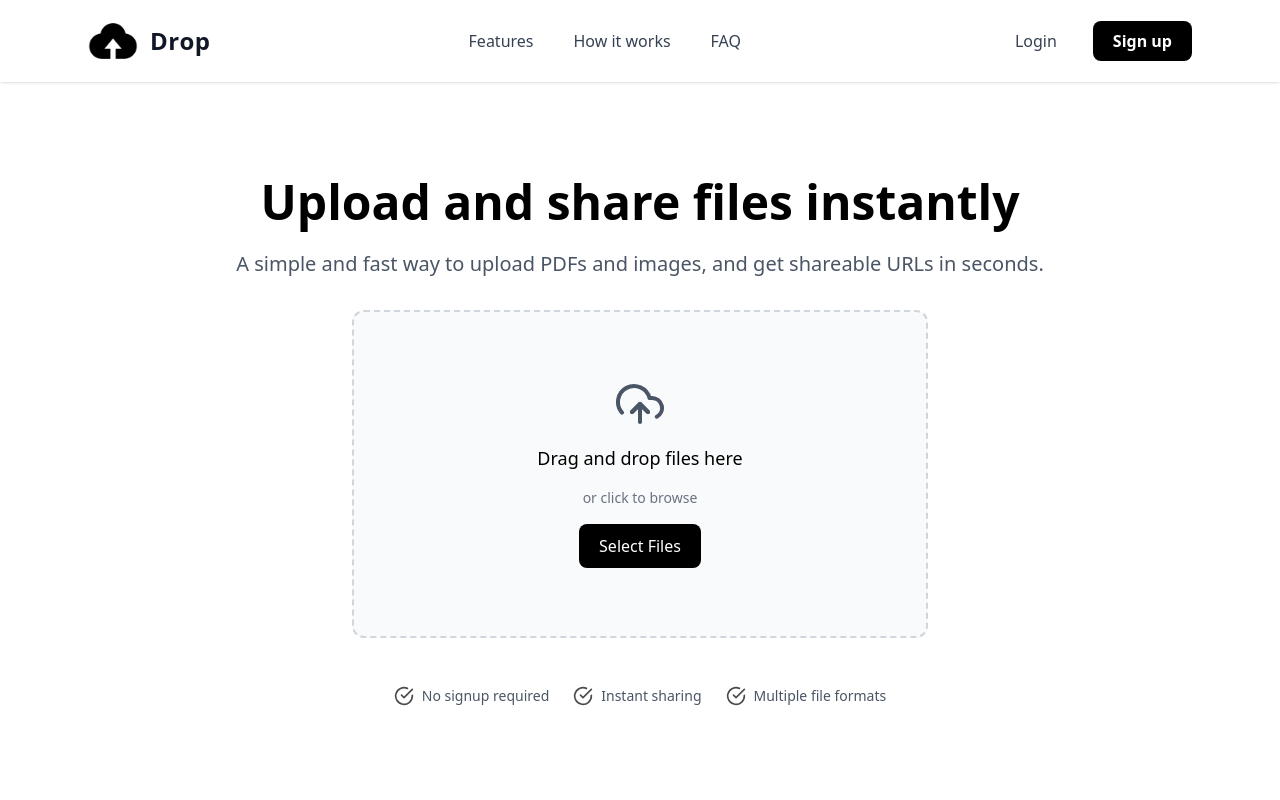
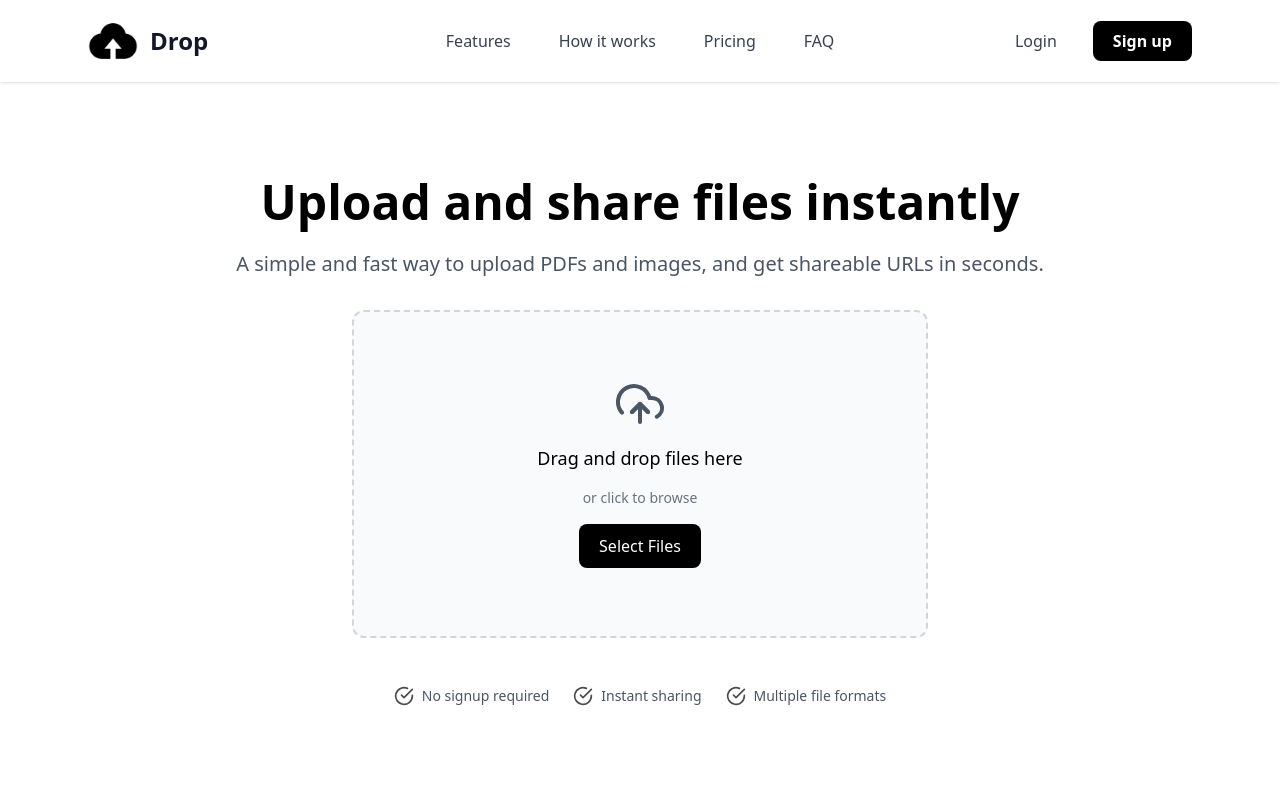
Before and after one commit to Gazi2050/Drop, a Next.js app: page / in a window 1280 px wide. Shown: the top 800 px of the page. Built offline with nearby package versions, Linux system fonts and the light colour scheme.

Commit message:
ui:add pricing and fix navbar issue

```diff
--- a/src/components/Features.tsx
+++ b/src/components/Features.tsx
@@ -23,7 +23,7 @@ const Features = () => {
     ];
 
     return (
-        <section id="features" className="py-20 bg-gray-50">
+        <section id="features" className="py-20 bg-gray-50 scroll-mt-20">
             <div className="container mx-auto px-4 max-w-5xl">
                 <h2 className="text-4xl font-bold text-center mb-14 text-black">
                     Features
--- a/src/components/HIW.tsx
+++ b/src/components/HIW.tsx
@@ -21,7 +21,7 @@ const steps = [
 
 const HIW = () => {
     return (
-        <section id="how-it-works" className="py-20 bg-gray-50 text-black">
+        <section id="how-it-works" className="py-20 bg-gray-50 text-black scroll-mt-20">
             <div className="container mx-auto px-4 max-w-5xl">
                 <h2 className="text-4xl font-bold text-center mb-14">How It Works</h2>
 
--- a/src/components/Navbar.tsx
+++ b/src/components/Navbar.tsx
@@ -4,7 +4,6 @@ import Image from 'next/image';
 import Link from 'next/link';
 import { useState, useEffect } from 'react';
 import { FiMenu, FiX } from 'react-icons/fi';
-
 
 const Navbar = () => {
     const [isOpen, setIsOpen] = useState(false);
@@ -17,62 +16,60 @@ const Navbar = () => {
         return () => window.removeEventListener('resize', handleResize);
     }, []);
 
+    const handleNavClick = (e: React.MouseEvent, href: string) => {
+        e.preventDefault();
+        setIsOpen(false);
+        const id = href.replace(/^#/, '');
+        const el = document.getElementById(id);
+        if (el) {
+            el.scrollIntoView({ behavior: 'smooth', block: 'start' });
+        }
+    };
+
     return (
         <header className="bg-white shadow-sm sticky top-0 z-50">
-            <div className="max-w-6xl mx-auto px-6 py-4 flex justify-between items-center">
+            <div className="max-w-6xl mx-auto px-6 py-4 flex items-center justify-between relative">
                 {/* Logo */}
-                <Link
-                    href="/"
-                    className="flex items-center space-x-3 focus:outline-none focus:ring-2 focus:ring-offset-2 focus:ring-black rounded transition-all duration-300 ease-in-out"
-                    aria-label="Homepage"
-                >
-                    <Image src={'/logo.png'} alt='logo' width={50} height={50} />
-                    <span className="text-2xl font-bold tracking-wide text-gray-900 select-none transition-all duration-300 ease-in-out">
-                        Drop
-                    </span>
+                <Link href="/" aria-label="Homepage" className="flex items-center space-x-3">
+                    <Image src="/logo.png" alt="logo" width={50} height={50} />
+                    <span className="text-2xl font-bold text-gray-900 select-none">Drop</span>
                 </Link>
 
-                {/* Desktop nav (lg and above) */}
-                <nav className="hidden lg:flex space-x-4">
+                {/* Centered nav (desktop) */}
+                <nav className="hidden lg:flex space-x-6 absolute left-1/2 transform -translate-x-1/2">
                     {navLinks.map(({ name, href }) => (
-                        <Link
+                        <a
                             key={name}
                             href={href}
-                            className="text-gray-700 hover:bg-gray-200 rounded-md px-3 py-2 font-medium transition-all duration-300 ease-in-out hover:scale-[1.05] "
+                            onClick={e => handleNavClick(e, href)}
+                            className="text-gray-700 hover:bg-gray-200 rounded-md px-3 py-2 font-medium transition-all duration-300 ease-in-out hover:scale-[1.05]"
                         >
                             {name}
-                        </Link>
+                        </a>
                     ))}
                 </nav>
 
-                {/* Desktop actions (lg and above) */}
+                {/* Desktop actions */}
                 <div className="hidden lg:flex items-center space-x-5">
-                    <Link
-                        href="/login"
-                        className="text-gray-700 hover:bg-gray-200 rounded-md px-4 py-2 focus:outline-none focus:ring-2 focus:ring-offset-2 focus:ring-black transition-all duration-300 ease-in-out hover:scale-[1.05]"
-                    >
+                    <Link href="/login" className="text-gray-700 hover:bg-gray-200 rounded-md px-4 py-2 transition hover:scale-[1.05]">
                         Login
                     </Link>
-                    <Link
-                        href="/signup"
-                        className="px-5 py-2 bg-black text-white rounded-lg font-semibold focus:outline-none focus:ring-2 focus:ring-offset-2 focus:ring-black transition-all duration-300 ease-in-out hover:bg-gray-800 hover:scale-[1.05]"
-                    >
+                    <Link href="/signup" className="px-5 py-2 bg-black text-white rounded-lg font-semibold transition hover:bg-gray-800 hover:scale-[1.05]">
                         Sign up
                     </Link>
                 </div>
 
-                {/* Mobile menu toggle (below lg) */}
+                {/* Mobile toggle */}
                 <button
-                    className="lg:hidden text-gray-900 transition-all duration-300 ease-in-out"
+                    className="lg:hidden text-gray-900"
                     aria-label="Toggle menu"
                     onClick={() => setIsOpen(!isOpen)}
-                    aria-expanded={isOpen}
                 >
                     {isOpen ? <FiX size={28} /> : <FiMenu size={28} />}
                 </button>
             </div>
 
-            {/* Mobile menu (below lg) */}
+            {/* Mobile menu */}
             <nav
                 className={`lg:hidden bg-white border-t border-gray-200 overflow-hidden transition-max-height duration-300 ease-in-out ${isOpen ? 'max-h-96' : 'max-h-0'
                     }`}
@@ -80,27 +77,19 @@ const Navbar = () => {
             >
                 <div className="flex flex-col px-6 py-4 space-y-4">
                     {navLinks.map(({ name, href }) => (
-                        <Link
+                        <a
                             key={name}
                             href={href}
-                            className="text-gray-700 hover:bg-gray-200 rounded-md px-3 py-2 focus:outline-none focus:ring-2 focus:ring-offset-2 focus:ring-black transition-all duration-300 ease-in-out hover:scale-[1.03]"
-                            onClick={() => setIsOpen(false)}
+                            onClick={e => handleNavClick(e, href)}
+                            className="text-gray-700 hover:bg-gray-200 rounded-md px-3 py-2 transition hover:scale-[1.03]"
                         >
                             {name}
-                        </Link>
+                        </a>
                     ))}
-                    <Link
-                        href="/login"
-                        className="text-gray-700 hover:bg-gray-200 rounded-md px-3 py-2 focus:outline-none focus:ring-2 focus:ring-offset-2 focus:ring-black transition-all duration-300 ease-in-out hover:scale-[1.03]"
-                        onClick={() => setIsOpen(false)}
-                    >
+                    <Link href="/login" onClick={() => setIsOpen(false)} className="text-gray-700 hover:bg-gray-200 rounded-md px-3 py-2 transition hover:scale-[1.03]">
                         Login
                     </Link>
-                    <Link
-                        href="/signup"
-                        className="px-4 py-2 bg-black text-white rounded-lg font-semibold text-center focus:outline-none focus:ring-2 focus:ring-offset-2 focus:ring-black transition-all duration-300 ease-in-out hover:bg-gray-800 hover:scale-[1.05]"
-                        onClick={() => setIsOpen(false)}
-                    >
+                    <Link href="/signup" onClick={() => setIsOpen(false)} className="px-4 py-2 bg-black text-white rounded-lg font-semibold transition hover:bg-gray-800 hover:scale-[1.05]">
                         Sign up
                     </Link>
                 </div>
--- a/src/components/Pricing.tsx
+++ b/src/components/Pricing.tsx
@@ -30,7 +30,7 @@ const features = [
 
 const Pricing = () => {
     return (
-        <section className="py-20 bg-white text-black">
+        <section id="pricing" className="py-20 bg-white text-black scroll-mt-20">
             <div className="container mx-auto px-4 max-w-4xl">
                 <h2 className="text-4xl font-bold text-center mb-6">Always Free</h2>
                 <p className="text-center text-gray-600 mb-14 text-lg max-w-xl mx-auto leading-relaxed">
--- a/src/constants/data.ts
+++ b/src/constants/data.ts
@@ -1,5 +1,6 @@
 export const navLinks = [
     { name: 'Features', href: '#features' },
     { name: 'How it works', href: '#how-it-works' },
+    { name: 'Pricing', href: '#pricing' },
     { name: 'FAQ', href: '#faq' },
 ];
```
